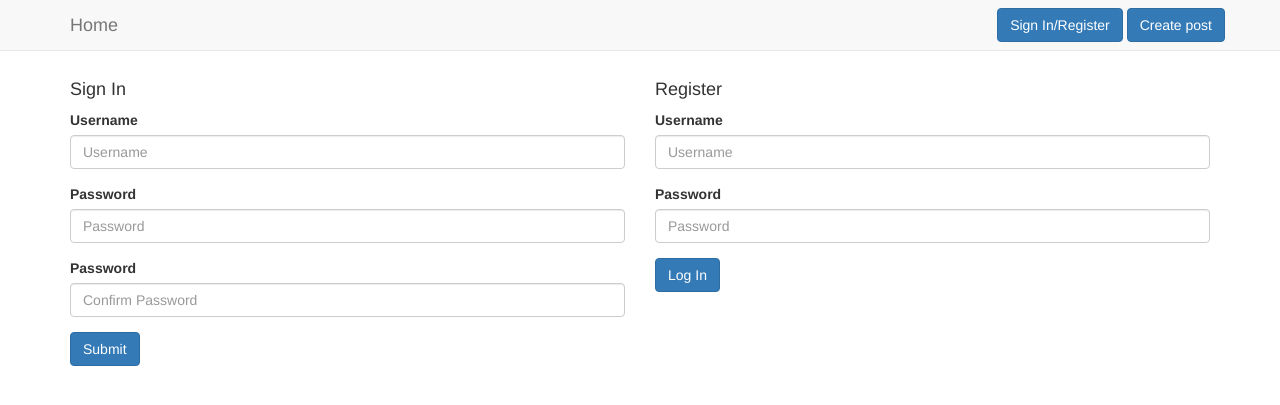
After one commit to Goose17/Multi-Blog, a PHP site: page /sign-in-control.php in a window 1280 px wide. The commit adds this page. Shown: the top 405 px of the page. Run offline with PHP 8.4, Linux system fonts and the light colour scheme; some libraries are stand-ins or nearby versions.

Commit message:
Setup sign-in and register forms
Setup controller for sign in and register forms. Will continue to work
on it tomorrow and will be finished sometime this week.

```diff
--- /dev/null
+++ b/sign-in-control.php
@@ -0,0 +1,13 @@
+<?php
+
+session_start();
+
+// If the user succesfully logged in then redirect to index.php
+if (isset($_POST['username'])) {
+    header("Location: index.php");
+    exit;
+} else { // If not logged in try again.
+    require('views/header.php');
+    require('views/sign-in-register-forms.php');
+    require('views/footer.php');
+}
--- a/views/header.php
+++ b/views/header.php
@@ -9,8 +9,10 @@
     <body style="padding-top: 70px;">
         <nav class="navbar-default navbar navbar-fixed-top">
             <div class="container">
-                <button class="navbar-btn btn btn-primary" style="padding-left: 20px;">Sign In/Register</button>
-                <button class="navbar-btn btn btn-primary">Create post</button>
-                <a href="#" class="navbar-brand navbar-right">Home</a>
+                <a href="index.php" class="navbar-brand">Home</a>
+                <div class="navbar-right">
+                    <a href="sign-in-control.php"><button class="navbar-btn btn btn-primary">Sign In/Register</button></a>
+                    <a><button class="navbar-btn btn btn-primary">Create post</button></a>
+                </div>
             </div>
         </nav>
--- /dev/null
+++ b/views/sign-in-register-forms.php
@@ -0,0 +1,32 @@
+        <div class="container">
+            <div class="row">
+                <form class="col-sm-12 col-md-6">
+                    <h4>Sign In</h4>
+                    <div class="form-group">
+                        <label for="username-signup">Username</label>
+                        <input type="email" class="form-control" id="username-signup" placeholder="Username">
+                    </div>
+                    <div class="form-group">
+                        <label for="password-signup">Password</label>
+                        <input type="password" class="form-control" id="password-signup" placeholder="Password">
+                    </div>
+                    <div class="form-group">
+                        <label for="password-confirm-signup">Password</label>
+                        <input type="password" class="form-control" id="password-confirm-signup" placeholder="Confirm Password">
+                    </div>
+                    <button type="submit" class="btn btn-primary">Submit</button>
+                </form>
+                <form class="col-sm-12 col-md-6">
+                    <h4>Register</h4>
+                    <div class="form-group">
+                        <label for="username-signin">Username</label>
+                        <input type="email" class="form-control" id="username-signin" placeholder="Username">
+                    </div>
+                    <div class="form-group">
+                        <label for="password-signin">Password</label>
+                        <input type="password" class="form-control" id="password-signin" placeholder="Password">
+                    </div>
+                    <button class="btn btn-primary">Log In</button>
+                </form>
+            </div>
+        </div>
```
